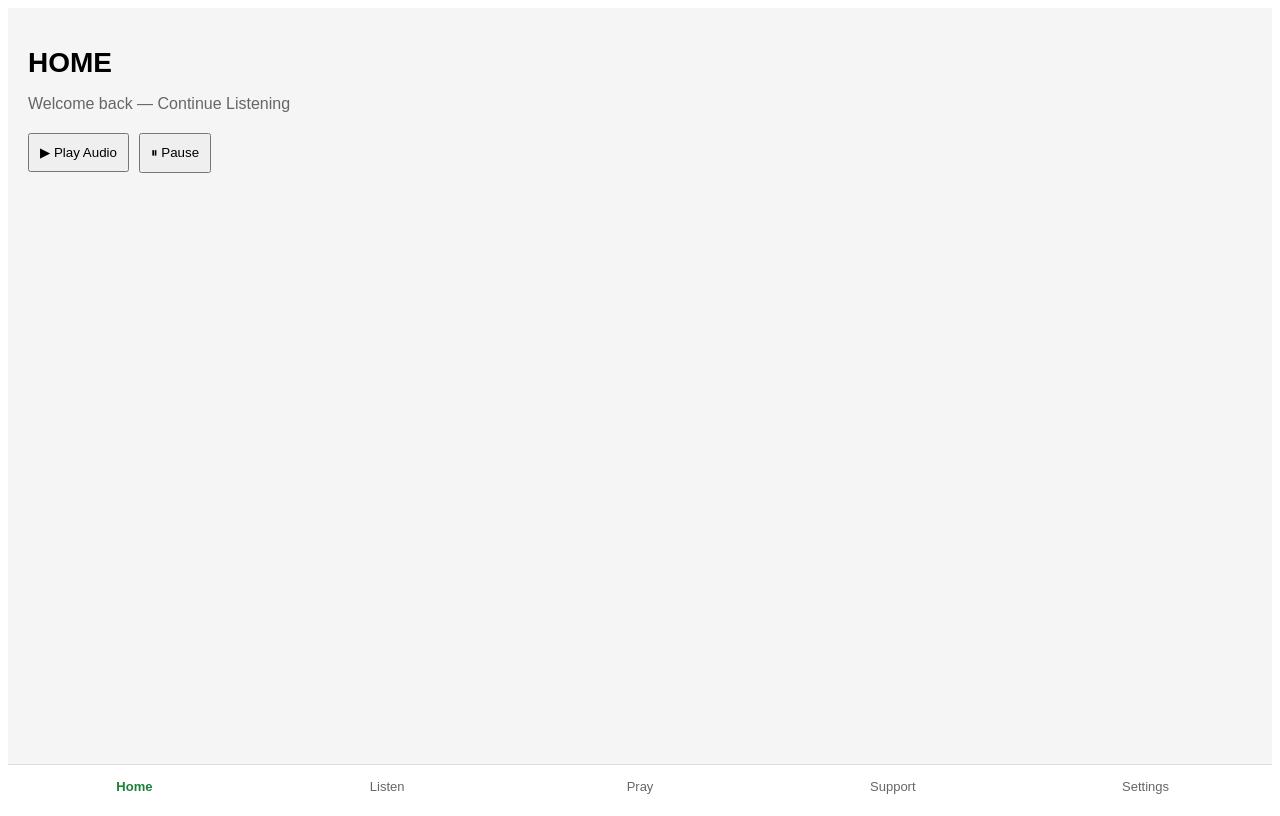
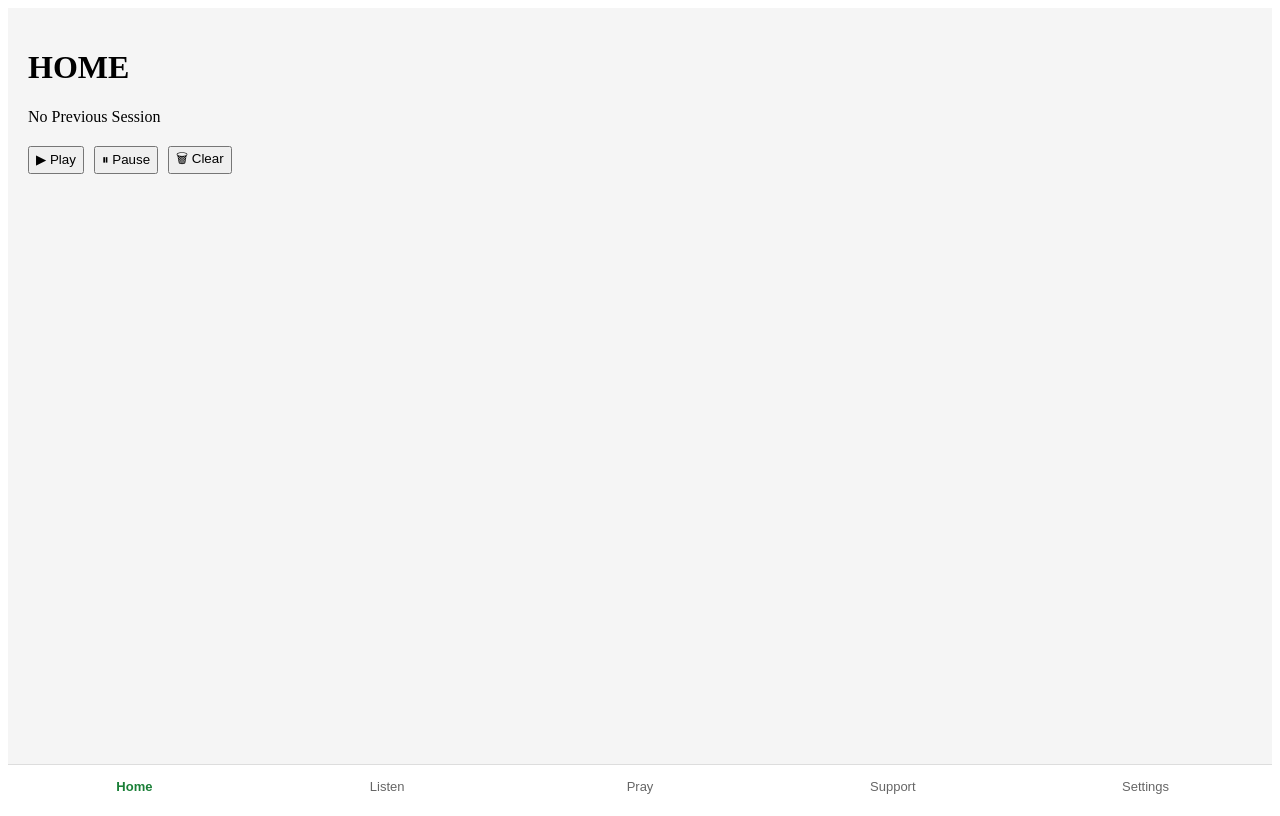
Before and after one commit to shaunm1767-ui/shane-prayer-app, a React (Vite) app: page / in a window 1280 px wide. Built offline with nearby package versions, Linux system fonts and the light colour scheme.

Commit message:
Stable checkpoint: HomeScreen audio + Continue Listening restored + layout fixed

```diff
--- a/src/audioEngine.js
+++ b/src/audioEngine.js
@@ -1,53 +1,66 @@
 class AudioEngine {
   constructor() {
-    if (!AudioEngine.instance) {
-      this.audio = new Audio(); // single audio instance
-      this.isPlaying = false;
-      this.currentTrack = null;
-      this.isSwitching = false;
+    this.audio = new Audio();
+    this.currentTrack = null;
 
-      AudioEngine.instance = this;
-    }
+    this.isPlaying = false;
+    this.lock = false;
 
-    return AudioEngine.instance;
-  }
-
-  load(src) {
-    this.audio.src = src;
-    this.audio.load();
+    this.lastPlayTime = 0;
   }
 
   async play(src) {
     try {
+      const now = Date.now();
+
+      // 🛑 debounce rapid clicks
+      if (now - this.lastPlayTime < 300) {
+        console.log("IGNORED: too fast");
+        return;
+      }
+
+      // 🛑 prevent overlap
+      if (this.lock) {
+        console.log("IGNORED: locked");
+        return;
+      }
+
+      this.lock = true;
+      this.lastPlayTime = now;
+
       console.log("ENGINE: play called", src);
 
-      // stop collisions
-      if (this.isSwitching) return;
-
-      this.isSwitching = true;
-
-      // if new track → reset
-      if (src && this.currentTrack !== src) {
-        this.audio.pause();
-        this.load(src);
-        this.currentTrack = src;
+      if (src) {
+        if (this.currentTrack !== src) {
+          this.audio.pause();
+          this.audio.src = src;
+          this.currentTrack = src;
+        }
       }
 
       await this.audio.play();
 
       this.isPlaying = true;
-      this.isSwitching = false;
+      this.lock = false;
+
+      // 💾 SAVE CONTINUE LISTENING STATE
+      localStorage.setItem("lastTrack", this.currentTrack);
+      localStorage.setItem("lastTime", this.audio.currentTime);
 
     } catch (err) {
       console.log("ENGINE ERROR:", err);
-      this.isSwitching = false;
+      this.lock = false;
     }
   }
 
   pause() {
-    console.log("ENGINE: pause");
     this.audio.pause();
     this.isPlaying = false;
+    this.lock = false;
+
+    // save position
+    localStorage.setItem("lastTrack", this.currentTrack);
+    localStorage.setItem("lastTime", this.audio.currentTime);
   }
 
   stop() {
@@ -55,10 +68,25 @@ class AudioEngine {
     this.audio.currentTime = 0;
     this.isPlaying = false;
   }
+
+  resumeLast() {
+    const lastTrack = localStorage.getItem("lastTrack");
+    const lastTime = localStorage.getItem("lastTime");
+
+    if (lastTrack) {
+      console.log("RESUMING:", lastTrack);
+
+      this.audio.src = lastTrack;
+      this.audio.currentTime = parseFloat(lastTime || 0);
+
+      this.audio.play().catch(err => {
+        console.log("Resume failed:", err);
+      });
+
+      this.isPlaying = true;
+    }
+  }
 }
 
-// singleton lock (important)
-const instance = new AudioEngine();
-
-
-export default instance;
+const audioEngine = new AudioEngine();
+export default audioEngine;
--- a/src/screens/HomeScreen.jsx
+++ b/src/screens/HomeScreen.jsx
@@ -1,60 +1,46 @@
-import React from "react";
+import React, { useEffect, useState } from "react";
 import audioEngine from "../audioEngine.js";
 
 export default function HomeScreen() {
-  console.log("HOME SCREEN LOADED");
+  const [hasSession, setHasSession] = useState(false);
 
-  const handlePlay = () => {
-    console.log("CLICKED PLAY");
+  useEffect(() => {
+    const lastTrack = localStorage.getItem("lastTrack");
 
-    // safe default track (adjust later if dynamic)
+    if (lastTrack) {
+      setHasSession(true);
+      audioEngine.resumeLast();
+    }
+  }, []);
+
+  const play = () => {
     audioEngine.play("/audio/track1.mp3");
+    setHasSession(true);
   };
 
-  const handlePause = () => {
-    console.log("CLICKED PAUSE");
+  const pause = () => {
     audioEngine.pause();
   };
 
+  const clear = () => {
+    localStorage.removeItem("lastTrack");
+    localStorage.removeItem("lastTime");
+    setHasSession(false);
+  };
+
   return (
-    <div style={styles.container}>
-      <h1 style={styles.title}>HOME</h1>
+    <div style={{ padding: 20 }}>
+      <h1>HOME</h1>
 
-      <p style={styles.subtitle}>
-        Welcome back — Continue Listening
+      <p style={{ marginBottom: 20 }}>
+        {hasSession ? "Continue Listening Available" : "No Previous Session"}
       </p>
 
-      <button style={styles.playButton} onClick={handlePlay}>
-        ▶ Play Audio
-      </button>
-
-      <button style={styles.pauseButton} onClick={handlePause}>
-        ⏸ Pause
-      </button>
+      <div style={{ display: "flex", gap: 10 }}>
+        <button onClick={play}>▶ Play</button>
+        <button onClick={pause}>⏸ Pause</button>
+        <button onClick={clear}>🗑 Clear</button>
+      </div>
     </div>
   );
 }
-
-const styles = {
-  container: {
-    padding: 20,
-    fontFamily: "Arial",
-  },
-  title: {
-    fontSize: 28,
-    marginBottom: 10,
-  },
-  subtitle: {
-    marginBottom: 20,
-    color: "#666",
-  },
-  playButton: {
-    padding: 10,
-    marginRight: 10,
-    cursor: "pointer",
-  },
-  pauseButton: {
-    padding: 10,
-    cursor: "pointer",
-  },
-};
```
